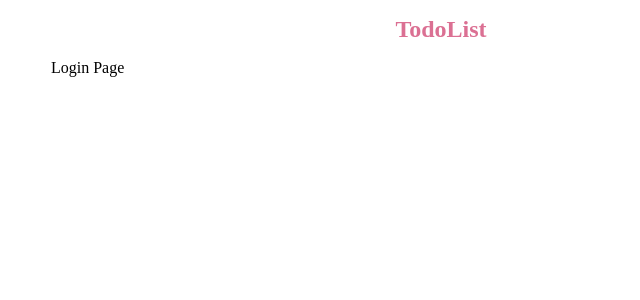
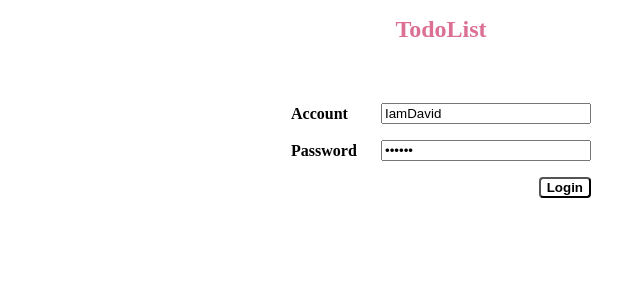
Before and after one commit to EKK09/todo-test, a React app: page /login in a window 1280 px wide. Shown: the top 300 px of the page, without its empty margins (199-839 px from the left). Built offline with nearby package versions, Linux system fonts and the light colour scheme.

Commit message:
feature: implement login page

```diff
--- a/src/page/LoginPage.tsx
+++ b/src/page/LoginPage.tsx
@@ -1,9 +1,74 @@
 import React from 'react';
+import { useHistory, useLocation } from 'react-router-dom';
+import useUserStore from 'src/store/user';
+import styled from 'styled-components';
+import { Location } from 'history';
 
-const LoginPage = (): React.ReactElement => (
-  <div>
-    Login Page
-  </div>
-);
+type LocationState = {
+  from: Location;
+};
+
+const Wrapper = styled.div`
+  max-width: 300px;
+  margin: 60px auto;
+`;
+
+const InputWrapper = styled.div`
+  display: flex;
+  justify-content: center;
+  align-items: center;
+  margin: 16px 0;
+`;
+
+const InputLabel = styled.span`
+  font-weight: bolder;
+  margin-right: 10px;
+  width: 80px;
+  display: inline-block;
+`;
+const Input = styled.input`
+  flex: 1;
+`;
+
+const Button = styled.button`
+  color: black;
+  font-weight: bolder;
+  background-color: white;
+  border-radius: 4px;
+  cursor: pointer;
+  float: right;
+`;
+
+const LoginPage = (): React.ReactElement => {
+  const setUserId = useUserStore((state) => state.setId);
+  const history = useHistory();
+  const location: Location<LocationState> = useLocation();
+
+  const handleLogin = () => {
+    // TODO: implement login api
+    setUserId(1234);
+    const { from } = location.state;
+    const nextPath = from.pathname || '/';
+    history.push(nextPath);
+  };
+
+  return (
+    <Wrapper>
+      <InputWrapper>
+        <InputLabel>
+          Account
+        </InputLabel>
+        <Input value="IamDavid" readOnly />
+      </InputWrapper>
+      <InputWrapper>
+        <InputLabel>
+          Password
+        </InputLabel>
+        <Input value="123456" type="password" readOnly />
+      </InputWrapper>
+      <Button onClick={handleLogin}>Login</Button>
+    </Wrapper>
+  );
+};
 
 export default LoginPage;
```
